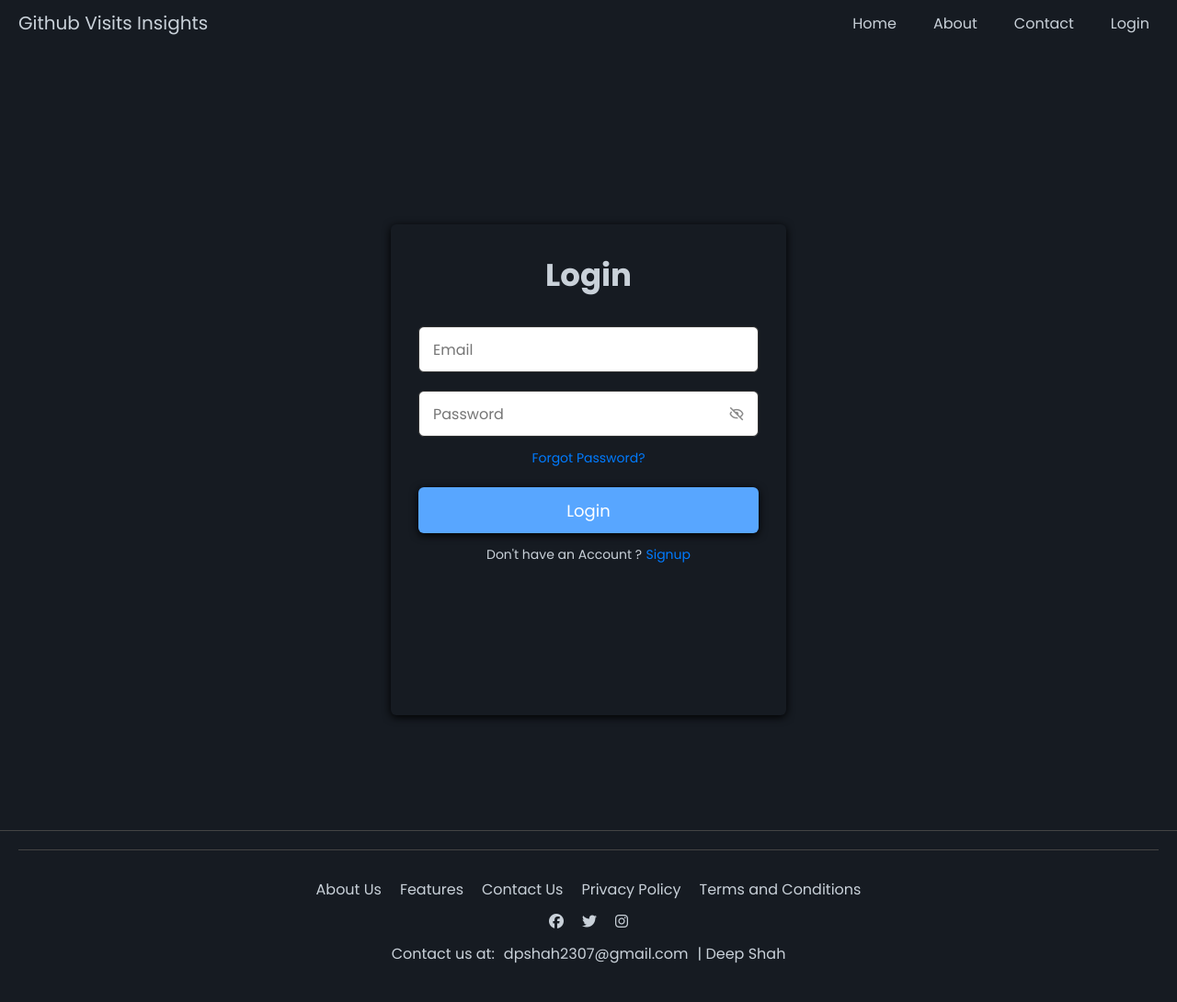
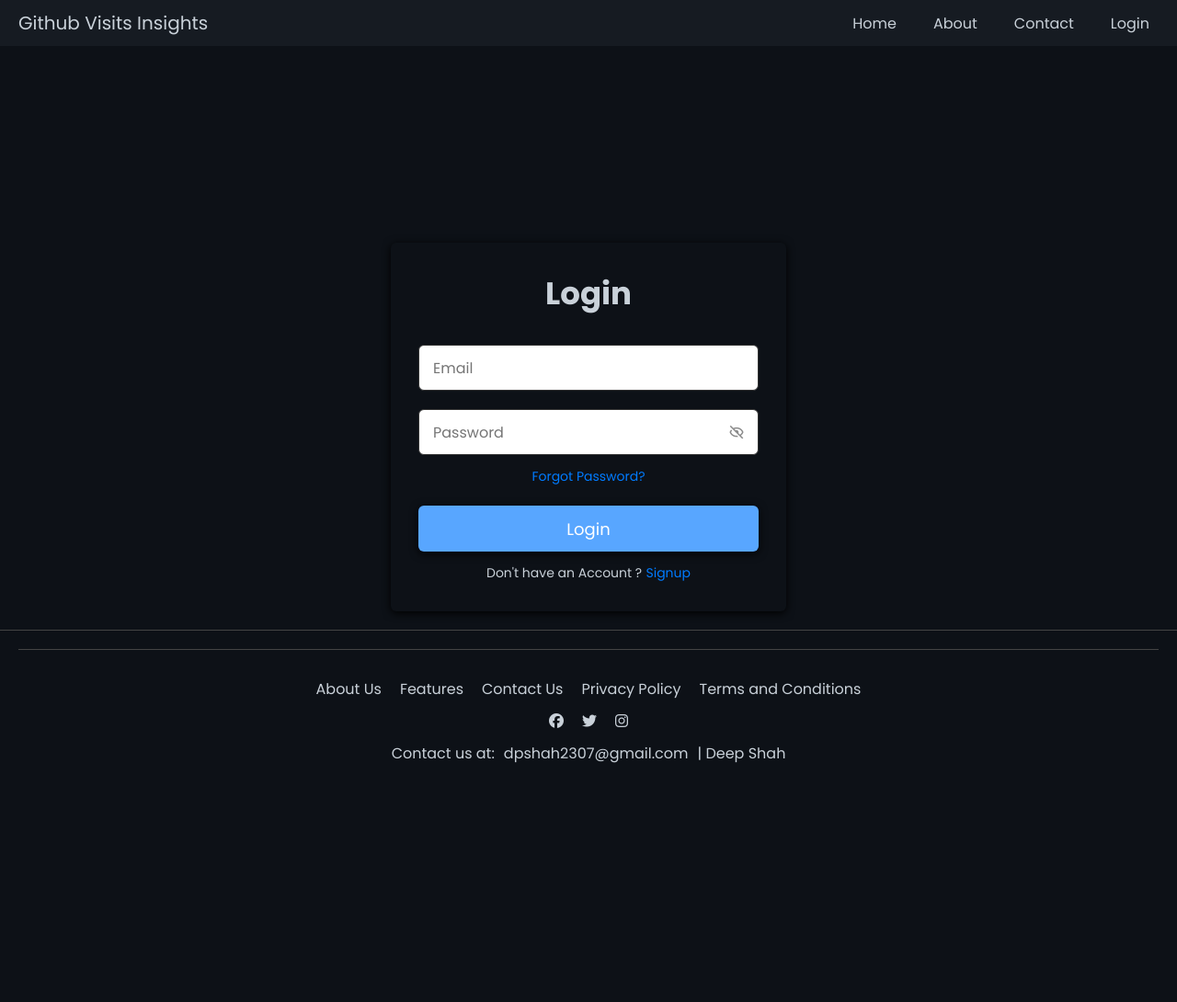
Before and after one commit to dpshah23/Github-Visitor-Info-Admin, a Django app: page /auth/login/ in a window 1280 px wide. Shown: the whole page at 92% size. After the commit the page ends 830 px from the top, so only its background shows below. Run offline with Django 4.2, Linux system fonts and the light colour scheme; some libraries are stand-ins or nearby versions.

Commit message:
updated css

```diff
--- a/adminpanel_app/views.py
+++ b/adminpanel_app/views.py
@@ -78,7 +78,7 @@ def get_week_data(request):
 def get_link(request):
     if 'email' not in request.session:
         messages.error(request, 'Login Required')
-        return redirect('/auth/login/?redirection=/home/')
+        return redirect('/auth/login/?redirection=/home/get_link/')
 
     unique_link=request.session['unique_link']
 
--- a/static/css/common.css
+++ b/static/css/common.css
@@ -1,6 +1,8 @@
 /* Dark mode theme using CSS variables */
 :root {
-    --common-bg-color: #161b22; /* Dark background color for the overall page */
+
+    --navbar-bg-color: #161b22; /* Dark background color for the navbar */
+    --common-bg-color: #0d1117; /* Dark background color for the overall page */
     --text-color: #c9d1d9; /* Light text color */
     --hover-color: #58a6ff; /* Link hover color */
     --table-bg-color: #1e1e1e; /* Dark background for the table */
@@ -13,6 +15,7 @@
     --selection-bg-color:#ffffff;
     --selection-text-color:#1d1d1f;
 }
+
 
 /* ---------Custom Scroll bar----------- */
 
--- a/static/css/contact-us.css
+++ b/static/css/contact-us.css
@@ -171,7 +171,7 @@ a{
 
 .contactForm .inputBox input[type="submit"] {
     width: 100px;
-    background: #666;
+    background: var(--hover-color);
     color: #ffffff;
     border: none;
     cursor: pointer;
@@ -182,7 +182,7 @@ a{
 }
 
 .contactForm .inputBox input[type="submit"]:hover {
-    background-color: #444;
+    background-color: #333;
 }
 
 /* Media Queries */
--- a/static/css/login.css
+++ b/static/css/login.css
@@ -20,13 +20,13 @@ body{
 
 .container {
     width: 100%;
+    max-width: 500px;
     display: flex;
     justify-content: center;
-    /* align-items: center; */
-    margin-top:10px;
-    margin-bottom: 125px;
-    background-color: var(--common-bg-color);
-    height: 89.8vh;
+    align-items: center;
+    margin: 0 auto;
+    padding: 20px;
+    height: auto;
 }
 
 .form {
--- a/static/css/navbar.css
+++ b/static/css/navbar.css
@@ -7,7 +7,7 @@ body {
 }
 
 .navbar {
-    background-color: var(--common-bg-color);
+    background-color: var(--navbar-bg-color);
     color: var(--text-color);
     padding: 10px;
     margin-bottom: 10px;
@@ -49,7 +49,7 @@ body {
     right: 0;
     width: 250px;
     max-height: 50%;
-    background-color: var(--common-bg-color);
+    background-color: var(--navbar-bg-color);
     transform: translateX(100%);
     opacity: 0;
     box-shadow: -2px 0 5px rgba(0, 0, 0, 0.5);
--- a/static/css/signup.css
+++ b/static/css/signup.css
@@ -5,6 +5,7 @@
   padding: 0;
   box-sizing: border-box;
   font-family: "Poppins", sans-serif;
+  background-color: var(--common-bg-color);
 }
 
 ::selection {
@@ -19,8 +20,11 @@
   justify-content: center;
   align-items: center;
   background-color: var(--common-bg-color);
+  color: var(--text-color);
   padding: 20px;
   overflow: hidden;
+  margin-top: 15px;
+  margin-bottom: 15px;
 }
 
 .container {
--- a/templates/dashboard.html
+++ b/templates/dashboard.html
@@ -6,6 +6,7 @@
 <script src="https://cdn.jsdelivr.net/npm/chart.js"></script>
 <link rel="stylesheet" href="/static/css/dashboard.css">
 
+<div class="container-full-dashboard">
 
 <div class="alert alert-primary alert-dismissible fade show my-0 py-4 p-5 g-2" role="alert">
 
@@ -215,6 +216,7 @@
         });
     });
 </script>
+</div>
 
 
 {% endblock body %}
```
Also changed, not shown: static/css/dashboard.css (+6 -1 lines).
